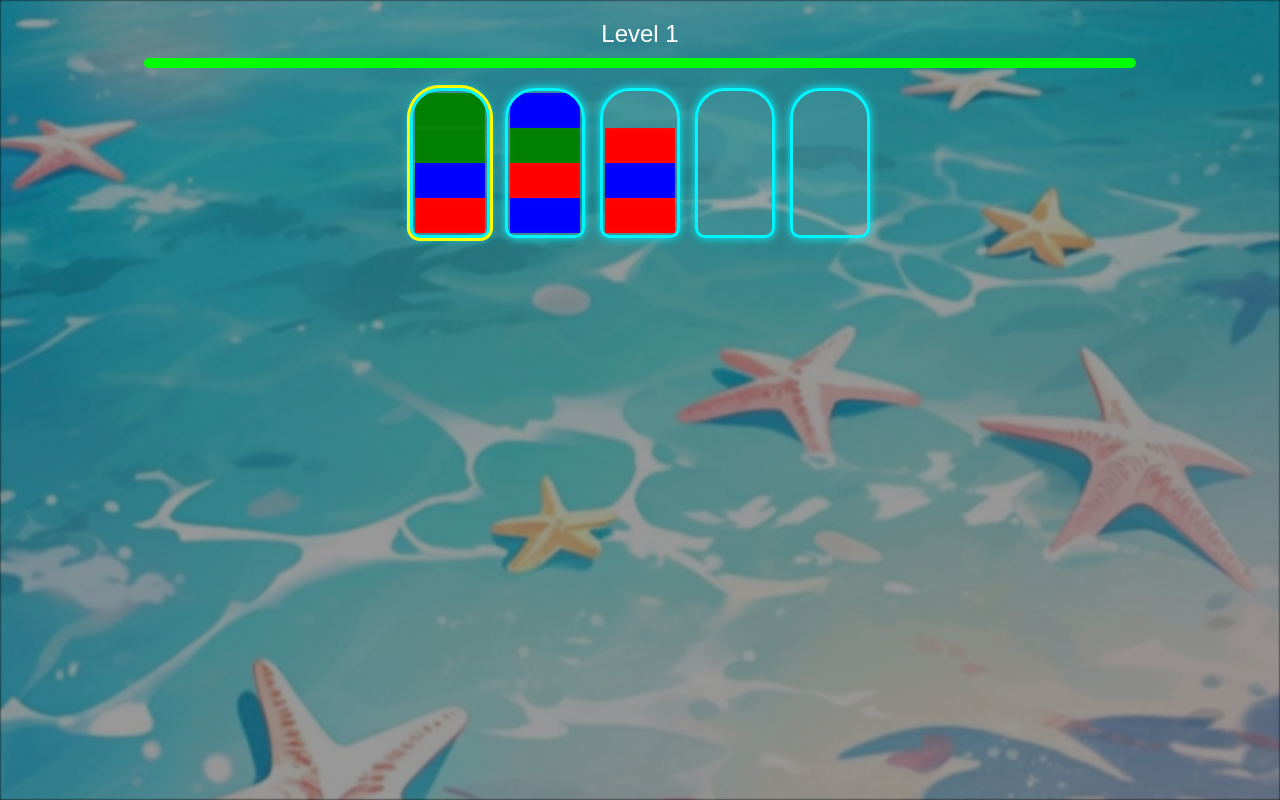
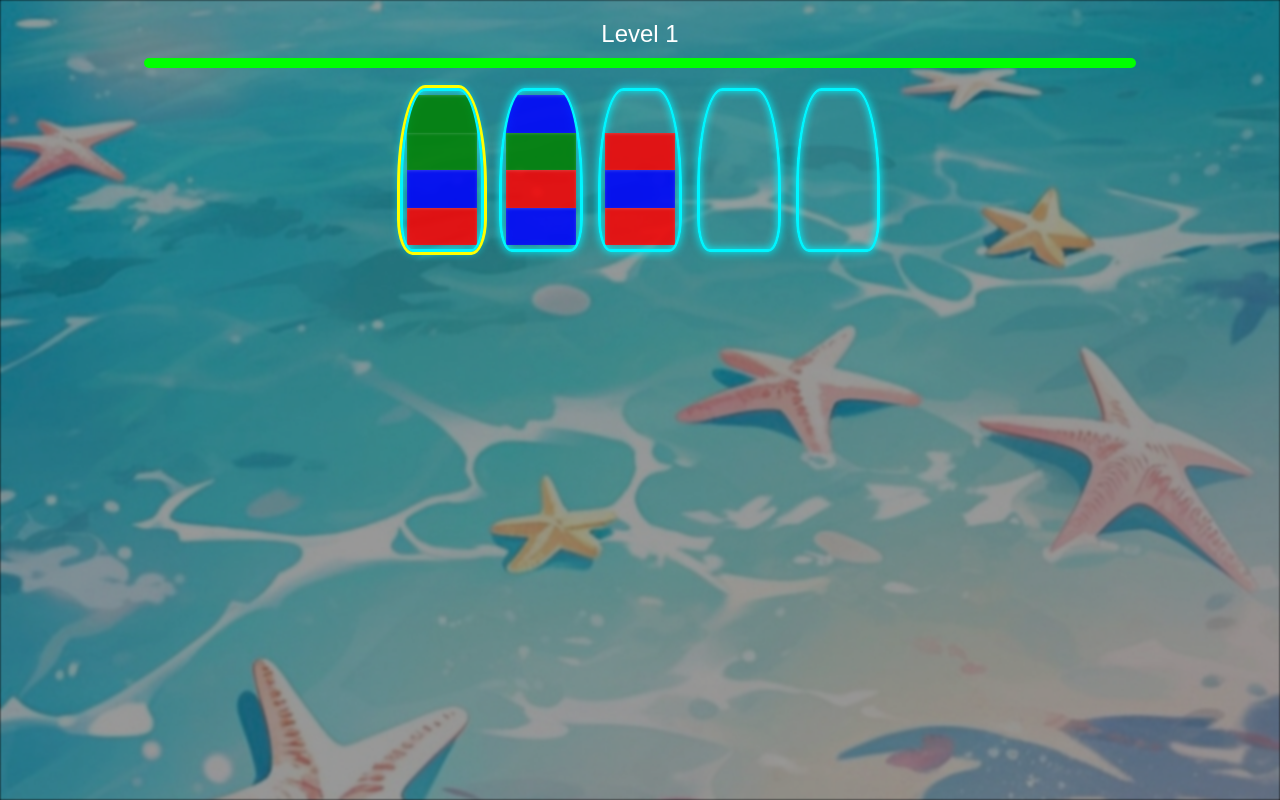
Before and after one commit to Tyson9311/Darian_Kingston, a plain HTML site: page public/gameplay.html in a window 1280 px wide. Both pictures are taken after a click on the element 450 px from the left and 163 px from the top of the page. Drawn offline with Linux system fonts and the light colour scheme.

Commit message:
styles.css

```diff
--- a/public/styles.css
+++ b/public/styles.css
@@ -78,29 +78,41 @@ body {
   margin-top: 20px;
 }
 
-/* 🎯 Rounded, lab-style neon tubes */
+/* 🥤 Coca-Cola style tube */
 .tube {
   width: 70px;
-  height: 140px;
-  background: rgba(255, 255, 255, 0.08);
+  height: 150px;
+  background: rgba(255, 255, 255, 0.05);
   border: 3px solid #00f5ff;
-  border-radius: 30px 30px 10px 10px;
-  padding: 2px;
+  border-radius: 30% 30% 15% 15% / 60% 60% 20% 20%;
+  padding: 4px;
   display: flex;
   flex-direction: column-reverse;
   justify-content: flex-start;
   overflow: hidden;
-  box-shadow: 0 0 10px #00f5ff;
+  box-shadow: inset 0 0 8px #00f5ff, 0 0 10px #00f5ff;
+  position: relative;
+  backdrop-filter: blur(1px);
+  transition: transform 0.2s ease-in-out;
 }
 
-/* 🌊 Floating liquid-like slots */
+.tube:hover {
+  transform: scale(1.05);
+}
+
+.tube.selected {
+  outline: 3px solid yellow;
+}
+
+/* 🌊 Floating liquid layers */
 .tube-slot {
   height: 25%;
   width: 100%;
   border-radius: 0;
   transition: all 0.3s ease-in-out;
-  box-shadow: inset 0 0 4px rgba(255, 255, 255, 0.2);
   position: relative;
+  opacity: 0.85;
+  box-shadow: inset 0 1px 3px rgba(255, 255, 255, 0.3);
 }
 
 .tube-slot::before {
@@ -111,12 +123,31 @@ body {
   width: 100%;
   height: 100%;
   background: inherit;
-  opacity: 0.6;
+  opacity: 0.4;
   border-radius: 0;
 }
 
-.tube.selected {
-  outline: 3px solid yellow;
+/* Pour animation */
+.pour-effect {
+  position: fixed;
+  width: 8px;
+  height: 8px;
+  background: #00f5ff;
+  border-radius: 50%;
+  z-index: 10;
+  animation: pourAnim 0.6s ease-out forwards;
+  pointer-events: none;
+}
+
+@keyframes pourAnim {
+  0% {
+    transform: translate(0, 0);
+    opacity: 1;
+  }
+  100% {
+    transform: translate(var(--dx), var(--dy));
+    opacity: 0;
+  }
 }
 
 /* Timer bar */
@@ -146,6 +177,7 @@ body {
   margin-bottom: 1rem;
 }
 
+/* Buttons */
 button {
   padding: 10px 20px;
   background: #00f5ff;
@@ -159,4 +191,4 @@ button {
 
 button:hover {
   background: #00e0e0;
-    }
+  }
```
